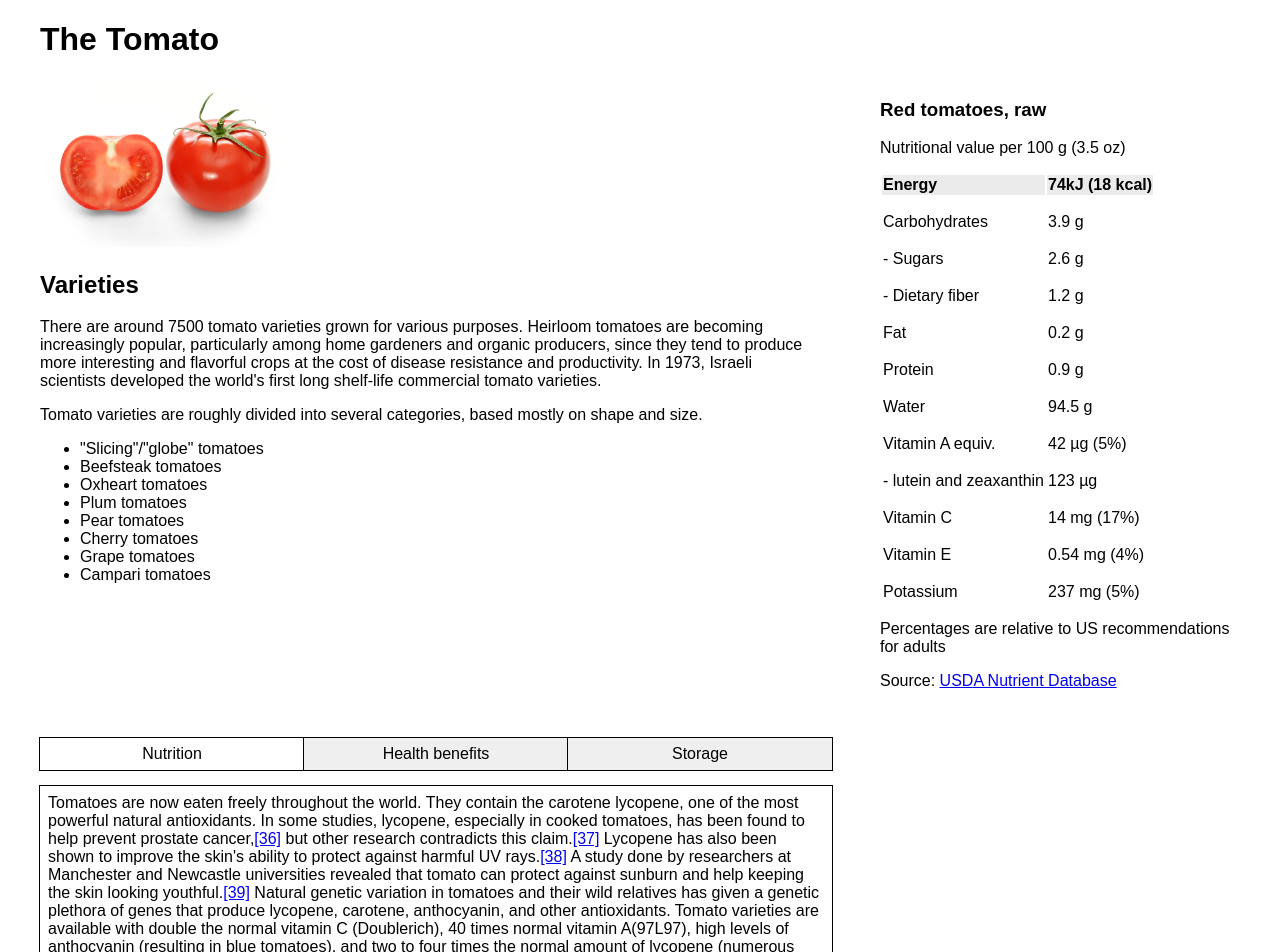
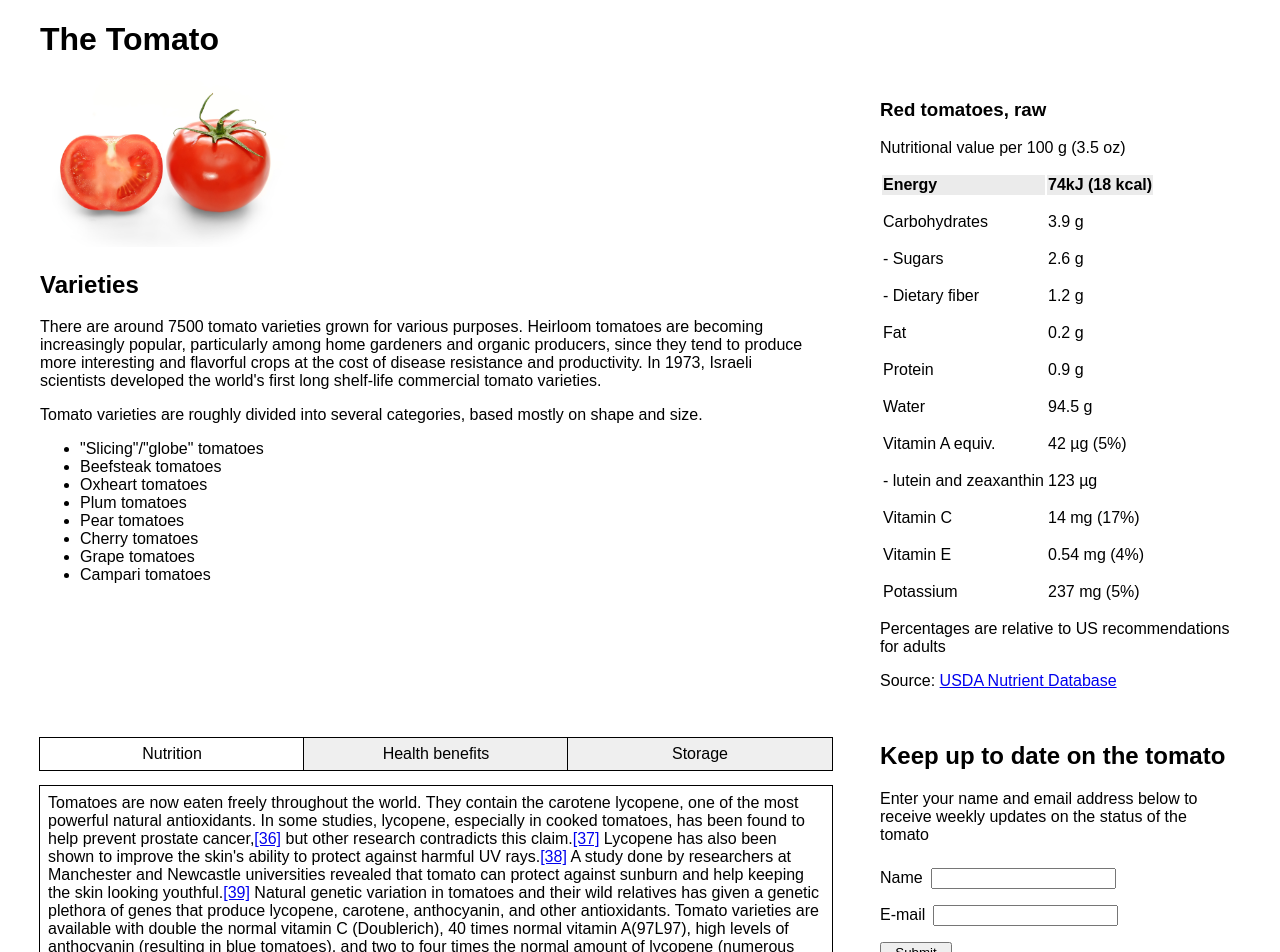
Before and after one commit to alexwishart/tomato, a React (Create React App) app: page / in a window 1280 px wide. Shown: the top 952 px of the page. Built offline with nearby package versions, Linux system fonts and the light colour scheme.

Commit message:
Add contact component to page

```diff
--- a/src/components/Tomato.tsx
+++ b/src/components/Tomato.tsx
@@ -5,6 +5,7 @@ import NutritionalInfo from './NutritionalInfo';
 import TabView from './TabView';
 import { mainContent } from '../content/main';
 import { tomatoTabs } from '../content/tomatoTabs';
+import Contact from './Contact';
 
 const Tomato = () => {
   return (
@@ -16,9 +17,13 @@ const Tomato = () => {
         <MainInfo />
         <NutritionalInfo />
       </ContentContainer>
-      <TabsContainer>
-        <TabView tabs={tomatoTabs} />
-      </TabsContainer>
+
+      <ContentContainer>
+        <TabsContainer>
+          <TabView tabs={tomatoTabs} />
+        </TabsContainer>
+        <Contact />
+      </ContentContainer>
     </Container>
   );
 };
```
Also changed, not shown: 2 other files (tests, documents, lock files or other folders).
